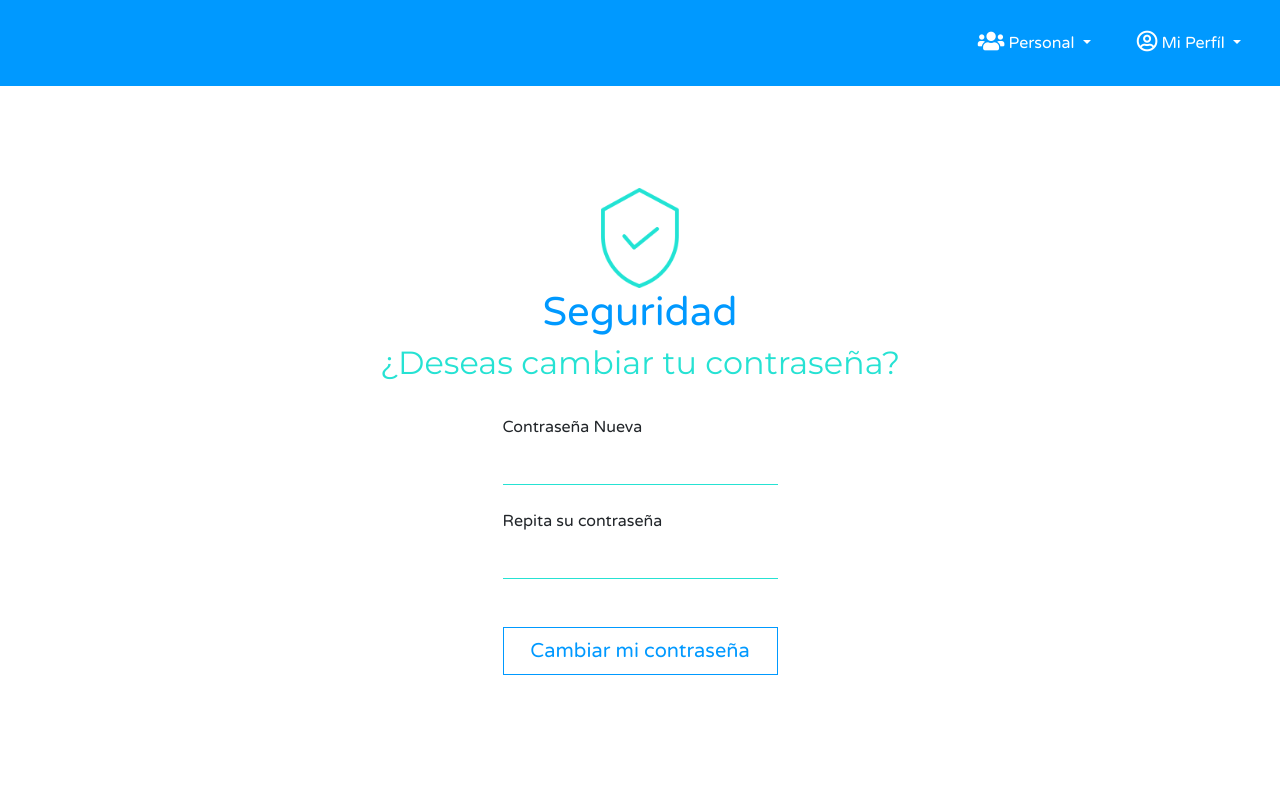
After one commit to marianobc12/CD360, a PHP site: page /views/cambiar-pass.php in a window 1280 px wide. The commit adds this page. Run offline with PHP 8.4, Linux system fonts and the light colour scheme; a user stored in the database is signed in; a stand-in replaces the project's code that opens the database connection.

Commit message:
maquetado de la seccion cambiar contraseña

```diff
--- a/css/estilo.css
+++ b/css/estilo.css
@@ -233,3 +233,9 @@ a:active {
 .cont-foto .btn-foto:hover{
   cursor: pointer;
 }
+
+
+/*  CONTENEDOR DE SEGURIDAD */
+.cont-seguridad{
+  margin-top: 8%;
+}
--- /dev/null
+++ b/views/cambiar-pass.php
@@ -0,0 +1,75 @@
+<?php
+
+session_start();
+
+?>
+
+<html lang="es">
+<head>
+    <meta charset="UTF-8">
+    <meta name="viewport" content="width=device-width, initial-scale=1.0">
+    <meta http-equiv="X-UA-Compatible" content="ie=edge">
+    <link rel="stylesheet" href="../css/bootstrap.min.css">
+    <link rel="stylesheet" href="../css/all.min.css">
+    <link rel="stylesheet" href="../css/animate.css">
+    <link rel="stylesheet" href="../css/estilo.css">
+    <title>Seguridad</title>
+</head>
+<body>
+<nav class="navbar navbar-expand-lg navbar-light">
+  <a class="navbar-brand" href="#" title="Create Desing 360"></a>
+  <button class="navbar-toggler" type="button" data-toggle="collapse" data-target="#navbarSupportedContent" aria-controls="navbarSupportedContent" aria-expanded="false" aria-label="Toggle navigation">
+    <span class="navbar-toggler-icon"></span>
+  </button>
+
+  <div class="collapse navbar-collapse" id="navbarSupportedContent">
+    <ul class="navbar-nav ml-auto">
+      <li class="nav-item dropdown">
+        <a class="nav-link dropdown-toggle" href="#" id="navbarDropdown" role="button" data-toggle="dropdown" aria-haspopup="true" aria-expanded="false">
+        <i class="fas fa-users fa-lg"></i> Personal
+        </a>
+        <div class="dropdown-menu dropdown-menu-right" aria-labelledby="navbarDropdown">
+          <a class="dropdown-item" href="rrhh/nuevo-usuario.php"><i class="fas fa-plus fa-lg cl3"></i> Nuevo personal</a>
+          <a class="dropdown-item" href="rrhh/lista-personal.php"><i class="fas fa-list fa-lg cl3"></i> Lista de personal</a>
+        </div>
+      </li>
+      <li class="nav-item dropdown">
+        <a class="nav-link dropdown-toggle" href="#" id="navbarDropdown" role="button" data-toggle="dropdown" aria-haspopup="true" aria-expanded="false">
+        <i class="far fa-user-circle fa-lg"></i> Mi Perfíl
+        </a>
+        <div class="dropdown-menu dropdown-menu-right" aria-labelledby="navbarDropdown">
+          <p class="dropdown-item mb-0"><b>ROL:&nbsp</b><?php echo strtoupper($_SESSION['nombreRol']); ?></p>
+          <div class="dropdown-divider"></div>
+          <a class="dropdown-item" href="#"><i class="fas fa-id-card-alt fa-lg cl3"></i> Mis Datos</a>
+          <a class="dropdown-item" href="#"><i class="fas fa-unlock-alt fa-lg cl3"></i> Seguridad</a>
+          <a class="dropdown-item" href="cerrar-sesion.php"><i class="fas fa-arrow-right fa-lg cl3"></i> Cerrar Sesión</a>
+        </div>
+      </li>
+
+    </ul>
+  </div>
+</nav>
+
+<div class="container-fluid">
+    <div class="row">
+        <div class="col-xl-6 offset-xl-3 col-lg-6 offset-lg-3 col-md-6 offset-md-3   cont-seguridad">
+            <img class="d-block m-auto" height="100" width="100" src="../img/seguridad.png" alt="">
+            <h1 class="text-center cl1">Seguridad</h1>
+            <h2 class="text-center cl3 msr">¿Deseas cambiar tu contraseña?</h2>
+            <form class="col-xl-6 offset-xl-3" action="">
+                <label class="mt-4" for="clave">Contraseña Nueva</label>
+                <input class="form-control" type="password" id="clave">
+                <label class="mt-4" for="claverepetida">Repita su contraseña</label>
+                <input class="form-control" type="password" id="claverepetida">
+                <button class="btn btn-lg btn-op1 mt-5">Cambiar mi contraseña</button>
+            </form>
+        </div>
+    </div>
+</div>
+
+
+
+<script src="../js/jquery-3.4.1.min.js"></script>
+<script src="../js/bootstrap.min.js"></script>
+</body>
+</html>
--- a/views/rrhh/inicio-rrhh.php
+++ b/views/rrhh/inicio-rrhh.php
@@ -64,7 +64,7 @@ if($rol!=7){
     <div class="row">
         <div class="col-lg-6  animated fadeInUp slow mt-5 ">
             <img class="d-block m-auto" height="80" width="80" src="../../img/smile.png" alt="">
-            <h2 class="text-center saludo msr mt-3">¡Hola <span class="cl3"><?php echo $_SESSION['nombre']; ?> </span> , me alegra verte de nuevo!</h2>
+            <h2 class="text-center saludo msr mt-3">¡Hola <span class="cl3"><?php echo strtoupper($_SESSION['nombre']); ?> </span> , me alegra verte de nuevo!</h2>
         </div>
         <div class="col-lg-6 animated fadeInRight slow">
             <h2 class="text-center msr cl1"><img style="vertical-align: sub;" src="../../img/add-user.png" width="40" height="40" alt="Ultimos 5 miembros"> Últimos 5 miembros</h2>
@@ -113,8 +113,8 @@ if($rol!=7){
               <img style="width:170px;height:170px;" class="d-block m-auto img-thumbnail" src="../../img/user4.jpg" alt="">
             </div>
             <div class="col msr">
-              <h5 class="mt-4"><b>Nombre Completo:</b> <?php echo $emp['apellido'].' '.$emp['nombre'];  ?></h5>
-              <h5 class="mt-4"><b>Rol:</b> <?php echo $_SESSION['nombreRol']; ?></h5>
+              <h5 class="mt-4"><b>Nombre Completo:</b> <?php echo  strtoupper($emp['apellido'].' '.$emp['nombre']);  ?></h5>
+              <h5 class="mt-4"><b>Rol:</b> <?php echo strtoupper($_SESSION['nombreRol']); ?></h5>
               <h5 class="mt-4"><b>E-mail:</b> <?php echo $emp['email'];?></h5>
               <h5 class="mt-4 mb-5"><b>Celular:</b> <?php echo $emp['celular']; ?></h5>
               <button class="btn btn-lg d-block m-auto btn-op1"><i class="fas fa-chevron-right fa-lg"></i> Ver más</button>
```
Also changed, not shown: img/seguridad.png (added).
